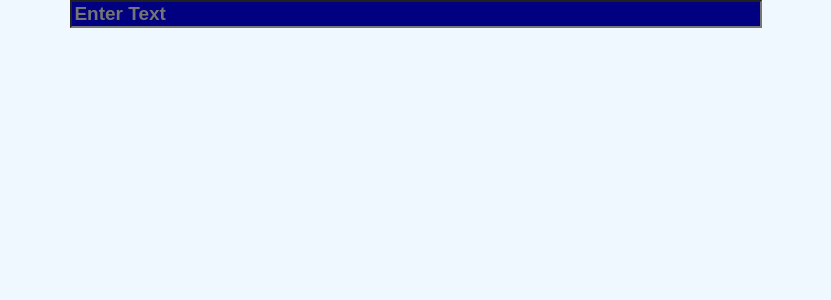
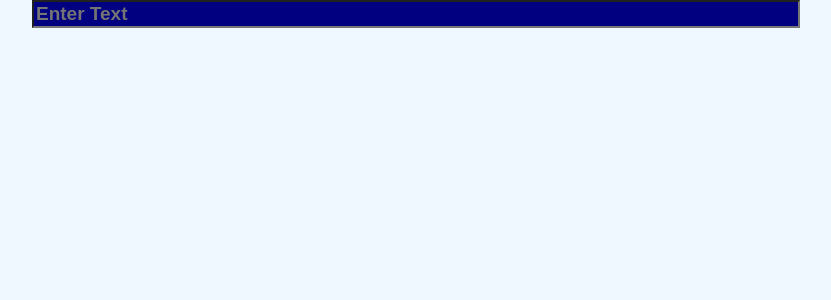
Before and after one commit to JohanSwannie/react-usereducer-example3, a React (Create React App) app: page / in a window 1280 px wide. Shown: the top 300 px of the page, without its empty margins (224-1055 px from the left). Built offline with nearby package versions, Linux system fonts and the light colour scheme; a web font is replaced by a local one.

Commit message:
Commit index CSS Component

```diff
--- a/src/index.css
+++ b/src/index.css
@@ -10,22 +10,21 @@
 }
 
 .App {
-  width: 90vw;
-  margin-left: 5vw;
+  width: 100vw;
   text-align: center;
 }
 
 input {
   color: white;
   background: navy;
-  width: 60%;
+  width: 60vw;
   font-size: 19px;
   font-weight: bold;
   margin-bottom: 1.5rem;
 }
 
 .show {
-  width: 7.5vw;
+  width: 7vw;
   background: crimson;
   color: #FFF;
   font-weight: bold;
```
